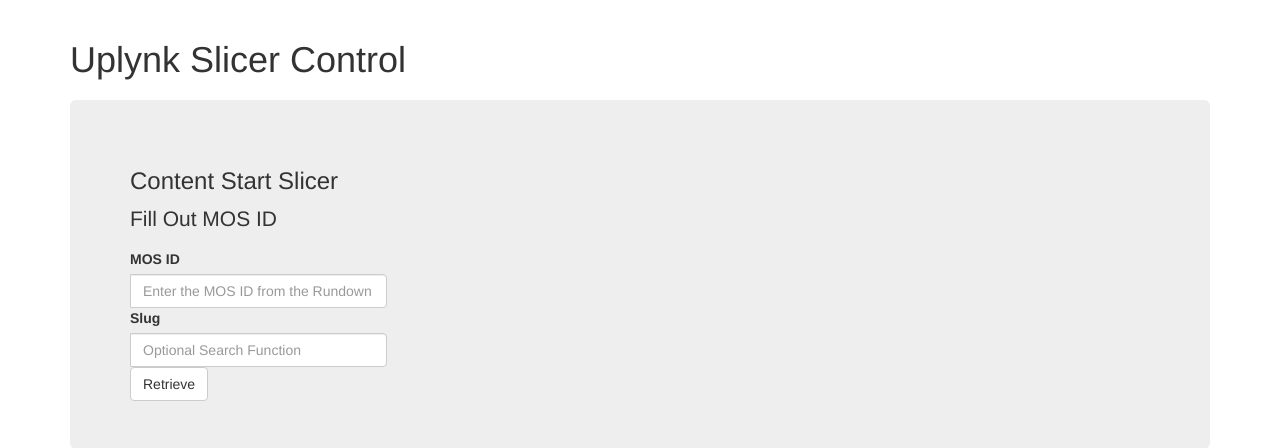
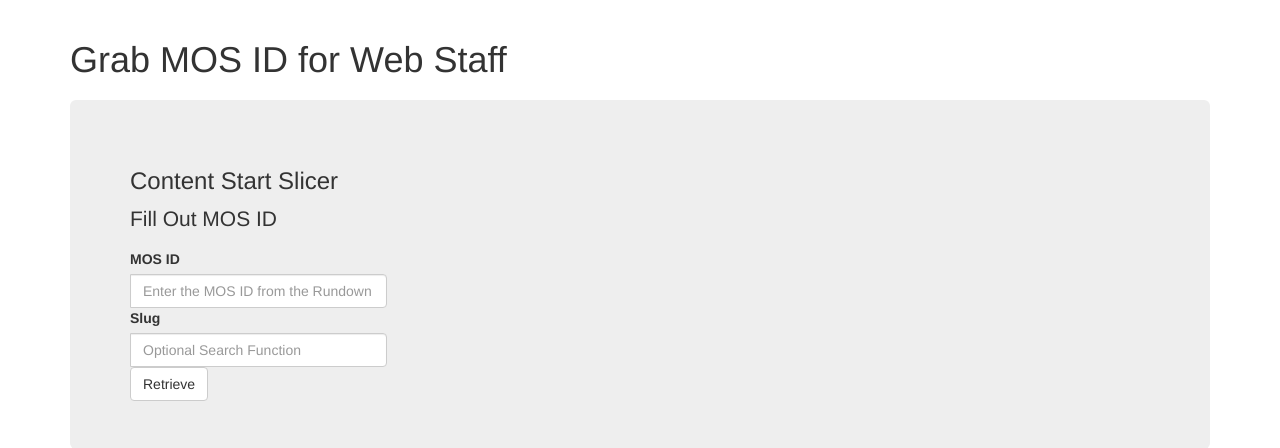
Before and after one commit to engRNNwebdev/flask-app-1, a Flask app: page /mossearch in a window 1280 px wide. Shown: the part 52-500 px from the top of the page. Run offline with Flask 2, Linux system fonts and the light colour scheme; some libraries are stand-ins or nearby versions.

Commit message:
Correcting URL Typo

```diff
--- a/templates/mos.html
+++ b/templates/mos.html
@@ -13,11 +13,11 @@ LIH5AOPN1	LIH5AOPN1.lxf	Show -->
 
 {% block content %}
 <div class="container">
-  <h1>Uplynk Slicer Control</h1>
+  <h1>Grab MOS ID for Web Staff</h1>
   <h3>{{ worky }}</h3>
   <div class="jumbotron">
     <h3>Content Start Slicer</h3>
-    <form class="input-group" action="http://localhost:5000/mosretriever" method="post">
+    <form class="input-group" action="http://slicer-ctrl.rnntv.com/mosretriever" method="post">
 
       <p>Fill Out MOS ID</p>
       <div role="separator" class="divider">
```
